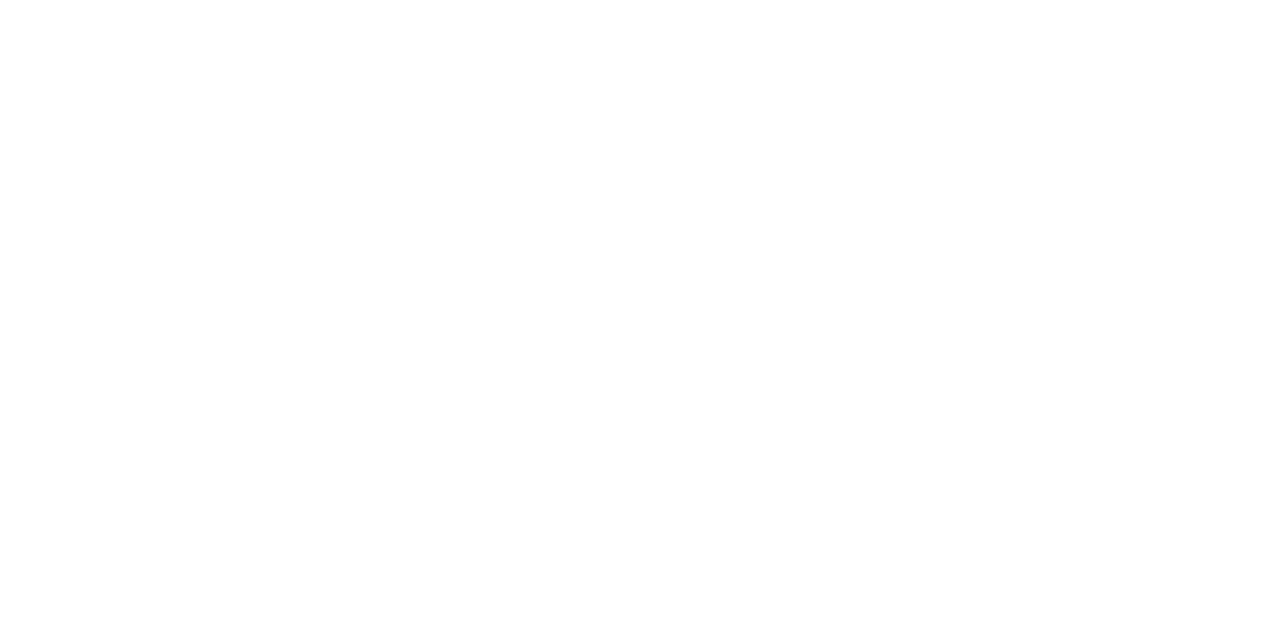
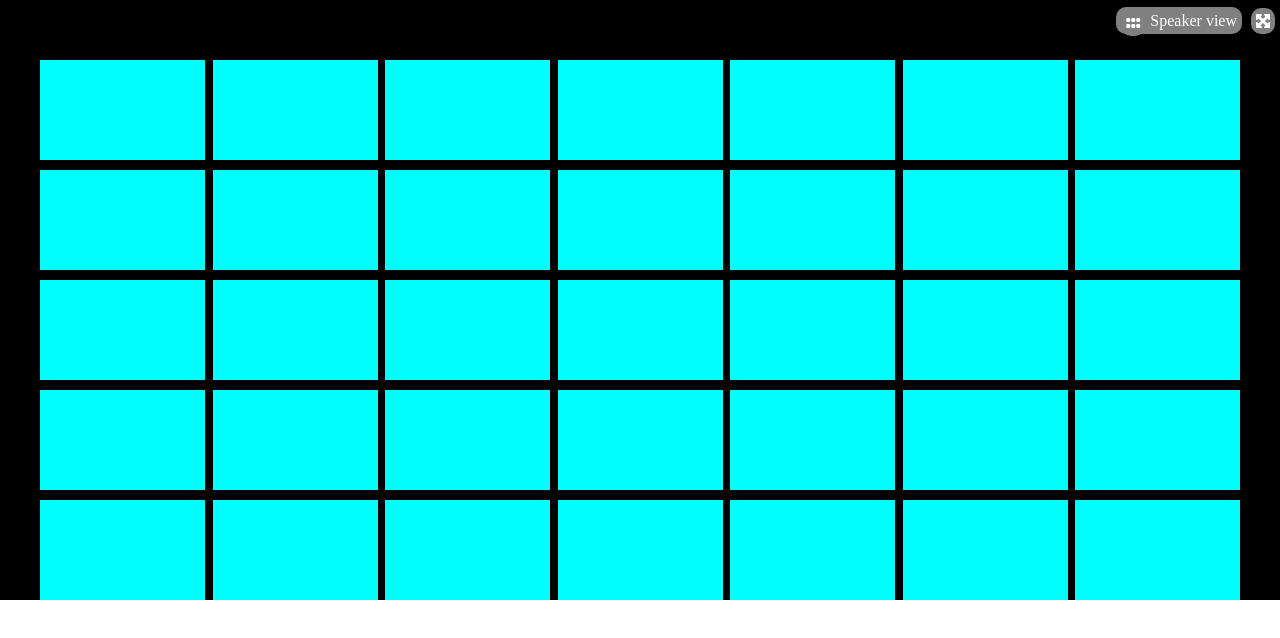
Before and after one commit to GabrieleSalati/html-ccs-zoom, a plain HTML site: page index.html in a window 1280 px wide. Drawn offline with Linux system fonts and the light colour scheme.

Commit message:
Main added

```diff
--- a/css/style.css
+++ b/css/style.css
@@ -35,3 +35,47 @@ body {
     clear: both;
     display: table;
 }
+
+/* General */
+
+.viewsettings {
+    text-align: right;
+    height: 50px;
+    line-height: 40px;
+}
+
+#speaker {
+    color: white;
+    vertical-align: middle;
+    padding: 5px;
+    background-color: grey;
+    border-radius: 10px;
+    margin-right: 5px;
+}
+
+.top-icon {
+    color: white;
+    vertical-align: middle;
+    padding: 5px;
+    background-color: grey;
+    border-radius: 10px;
+    margin-right: 5px;
+}
+
+/* Main style */
+
+main {
+    background-color: black;
+}
+
+.main-row {
+    height: 100px;
+    justify-content: space-between;
+    margin-top: 10px;
+}
+
+.box {
+    height: 100px;
+    width: 165px;
+    background-color: aqua;
+}
--- a/index.html
+++ b/index.html
@@ -5,23 +5,88 @@
     <meta http-equiv="X-UA-Compatible" content="IE=edge">
     <meta name="viewport" content="width=device-width, initial-scale=1.0">
     <title>Zoom</title>
+
+    <!-- File CSS -->
+
+    <link rel="stylesheet" href="https://cdnjs.cloudflare.com/ajax/libs/font-awesome/6.2.1/css/all.min.css" integrity="sha512-MV7K8+y+gLIBoVD59lQIYicR65iaqukzvf/nwasF0nqhPay5w/9lJmVM2hMDcnK1OnMGCdVK+iQrJ7lzPJQd1w==" crossorigin="anonymous" referrerpolicy="no-referrer" />
+
+    <link rel="stylesheet" href="./css/style.css">
+
 </head>
 
 <body>
 
     <main>
 
-        <div class="viewsettings"></div>
+        <div class="viewsettings">
 
-        <div></div>
+            <span id="speaker"><i class="fa-solid fa-grip top-icon"></i>Speaker view</span>
+            <i class="fa-solid fa-maximize top-icon"></i>
 
-        <div></div>
 
-        <div></div>
+        </div>
 
-        <div></div>
 
-        <div></div>
+
+        <div class="container main-row">
+
+            <div class="box"></div>
+            <div class="box"></div>
+            <div class="box"></div>
+            <div class="box"></div>
+            <div class="box"></div>
+            <div class="box"></div>
+            <div class="box"></div>
+
+        </div>
+
+        <div class="container main-row">
+
+            <div class="box"></div>
+            <div class="box"></div>
+            <div class="box"></div>
+            <div class="box"></div>
+            <div class="box"></div>
+            <div class="box"></div>
+            <div class="box"></div>
+
+        </div>
+
+        <div class="container main-row">
+
+            <div class="box"></div>
+            <div class="box"></div>
+            <div class="box"></div>
+            <div class="box"></div>
+            <div class="box"></div>
+            <div class="box"></div>
+            <div class="box"></div>
+
+        </div>
+
+        <div class="container main-row">
+
+            <div class="box"></div>
+            <div class="box"></div>
+            <div class="box"></div>
+            <div class="box"></div>
+            <div class="box"></div>
+            <div class="box"></div>
+            <div class="box"></div>
+
+        </div>
+
+        <div class="container main-row">
+
+            <div class="box"></div>
+            <div class="box"></div>
+            <div class="box"></div>
+            <div class="box"></div>
+            <div class="box"></div>
+            <div class="box"></div>
+            <div class="box"></div>
+
+        </div>
 
     </main>
 
```
